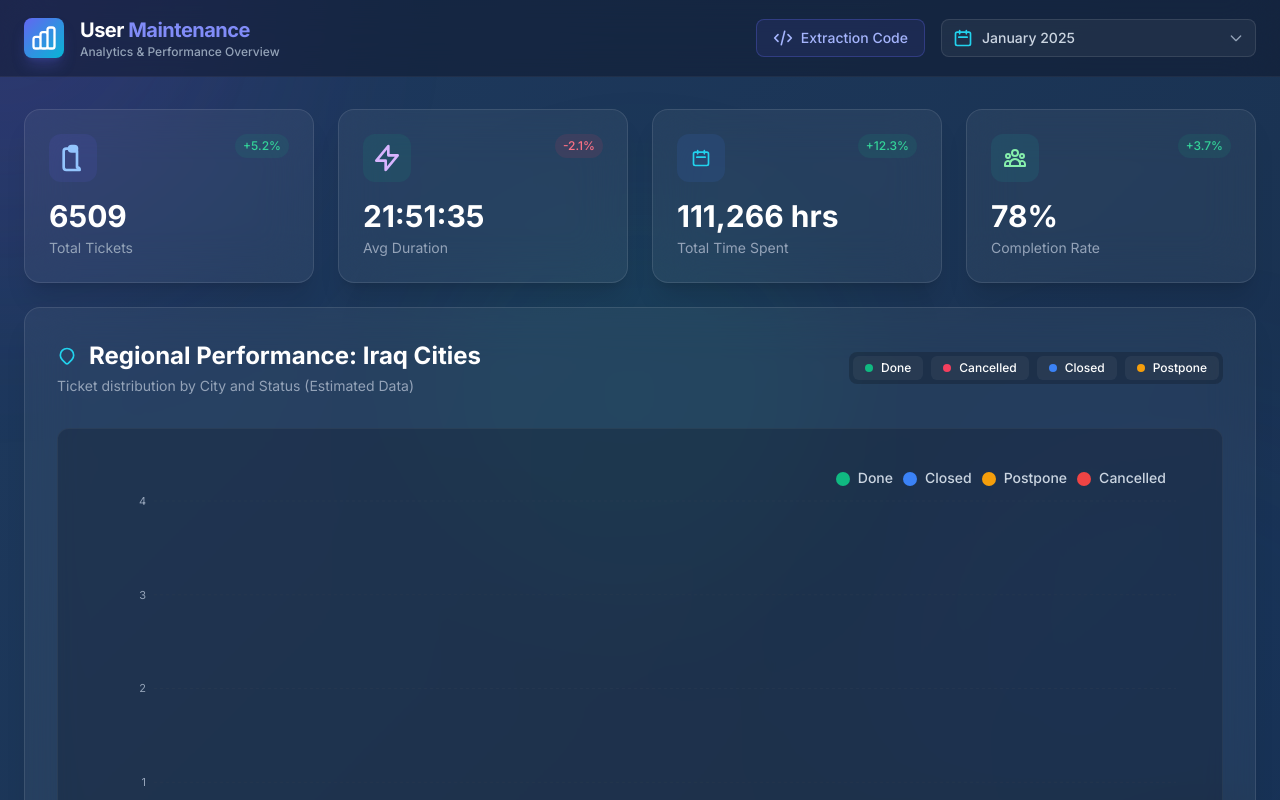
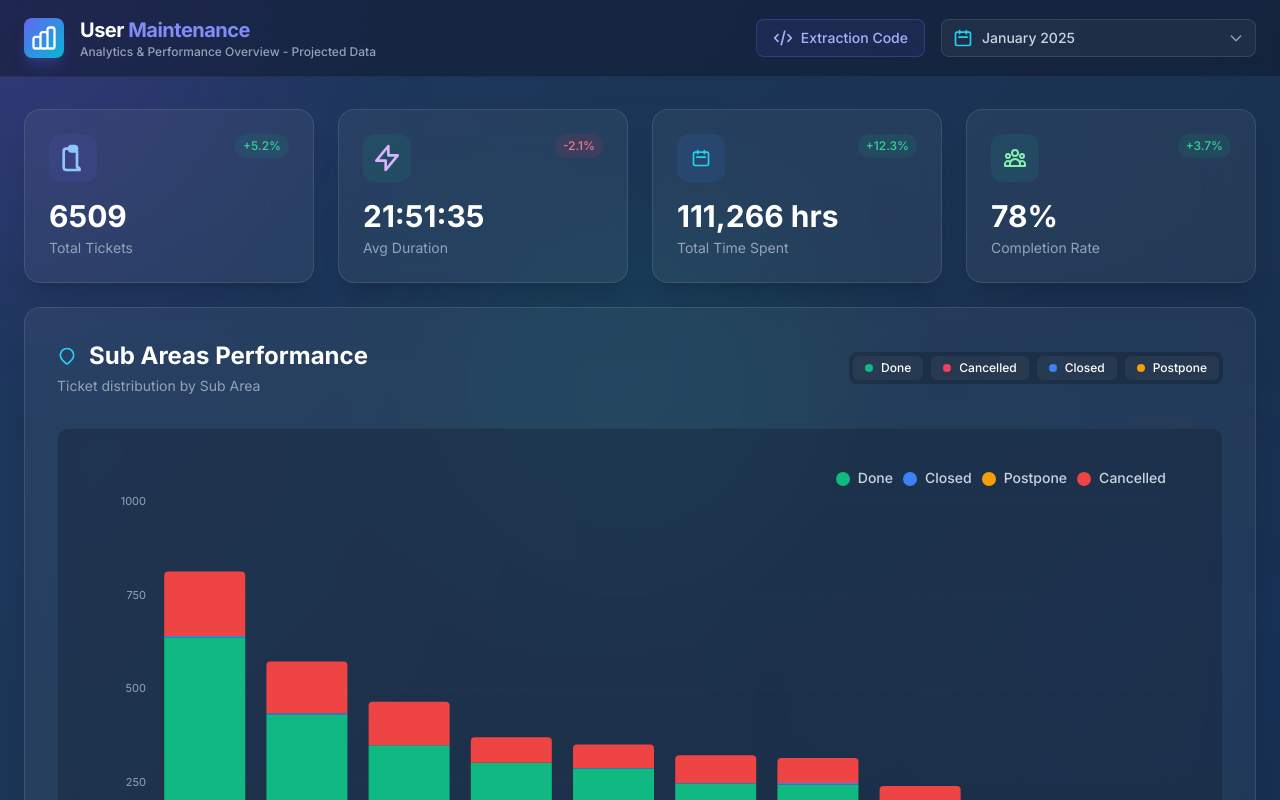
Before and after one commit to bekolo12/user-maintincae-ftth-, a React (Vite) app: page / in a window 1280 px wide. Shown: the top 800 px of the page. Built offline with nearby package versions, Linux system fonts and the light colour scheme.

Commit message:
feat: Refactor charts and remove unused data
Removes TicketAgeChart and DataQualityChart components and their associated data.
Updates CustomTooltip to handle various value types and colors.
Introduces MonthlyTrendChart and updates imports accordingly.

```diff
--- a/App.tsx
+++ b/App.tsx
@@ -5,9 +5,9 @@ import {
   IconInProgress, IconTeam, IconLocation, IconTrophy, IconCode
 } from './components/Icons';
 import {
-  GenericBarChart, GenericDonutChart, CityStatusStackedChart, SubAreaStatusStackedChart,
+  GenericBarChart, GenericDonutChart, SubAreaStatusStackedChart,
   TicketStatusChart, SLAComplianceChart, SubAreaChart,
-  ResolutionTimeChart, ClosureRateChart, TicketAgeChart, DataQualityChart
+  ResolutionTimeChart, ClosureRateChart, MonthlyTrendChart
 } from './components/Charts';
 import SummaryCard from './components/SummaryCard';
 import {
@@ -57,8 +57,6 @@ const LEGACY_DATA_SOURCE = {
   },
   secondary: {
     closed: '1,725',
-    avgAge: '35.5',
-    oldest: '61',
     leaders: '10'
   },
   statusData: [
@@ -93,20 +91,6 @@ const LEGACY_DATA_SOURCE = {
     { name: 'مصطفى تحسين', value: 100 },
     { name: 'أحمد خالد', value: 75 },
     { name: 'Unassigned', value: 38.5 },
-  ],
-  ageData: [
-    { name: '0-7d', value: 450 },
-    { name: '8-14d', value: 380 },
-    { name: '15-30d', value: 520 },
-    { name: '31-45d', value: 420 },
-    { name: '46-61d', value: 155 },
-  ],
-  qualityData: [
-    { subject: 'Status', A: 1673, fullMark: 2000 },
-    { subject: 'Leader', A: 1452, fullMark: 2000 },
-    { subject: 'SubArea', A: 191, fullMark: 2000 },
-    { subject: 'Dates', A: 36, fullMark: 2000 },
-    { subject: 'Dups', A: 33, fullMark: 2000 },
   ],
   cityMetrics: [
     { city: "Baghdad", Done: 1800, Cancelled: 350, Closed: 120, Postpone: 45 },
@@ -171,6 +155,7 @@ const PRO_DATA_SOURCE = {
 };
 
 const MONTHS = [
+  'Total Year 2025',
   'January 2025', 'February 2025', 'March 2025', 'April 2025',
   'May 2025', 'June 2025', 'July 2025', 'August 2025',
   'September 2025', 'October 2025', 'November 2025', 'December 2025 (till 16-12-2025)'
@@ -218,7 +203,22 @@ function convertToHours(timeStr: string): string {
   return timeStr;
 }
 
+// Helper to convert "X days, HH:MM:SS" string to total hours integer
+const parseDurationToHours = (str: string) => {
+  if (!str) return 0;
+  const dayMatch = str.match(/(\d+)\s*days?,\s*(\d+):(\d+):(\d+)/);
+  if (dayMatch) {
+    const days = parseInt(dayMatch[1], 10);
+    const hours = parseInt(dayMatch[2], 10);
+    return (days * 24) + hours;
+  }
+  // Fallback for simple hours
+  if (str.includes('hrs')) return parseInt(str.replace(' hrs', '').replace(/,/g, ''), 10);
+  return 0;
+};
+
 const getPromptDateRange = (rangeValue: string) => {
+  if (rangeValue === 'Total Year 2025') return "for the entire year 2025";
   if (rangeValue.includes(' to ')) {
     const parts = rangeValue.split(' to ');
     return `between '${parts[0]}' and '${parts[1]}'`;
@@ -252,18 +252,121 @@ const App = () => {
   // Helper to check if using Legacy Data (default view) or Monthly Reports
   const isLegacyMode = selectedRange === '2025-10-31 to 2025-11-19';
 
-  const { proData, legacyData, currentCityMetrics, currentSubAreaMetrics } = useMemo(() => {
+  const { proData, legacyData, currentCityMetrics, currentSubAreaMetrics, monthlyTrend } = useMemo(() => {
     // 1. Default Legacy Range
     if (isLegacyMode) {
       return {
           proData: PRO_DATA_SOURCE,
           legacyData: LEGACY_DATA_SOURCE,
           currentCityMetrics: LEGACY_DATA_SOURCE.cityMetrics,
-          currentSubAreaMetrics: LEGACY_DATA_SOURCE.subAreaMetrics
+          currentSubAreaMetrics: LEGACY_DATA_SOURCE.subAreaMetrics,
+          monthlyTrend: null
       };
     }
 
-    // 2. Monthly Data
+    // 2. Total Year Aggregation
+    if (selectedRange === 'Total Year 2025') {
+      const monthKeys = Object.keys(DATA_MAP).filter(k => k.includes('2025'));
+
+      const aggregated = {
+        totalTickets: 0,
+        totalHours: 0,
+        statusCounts: {} as Record<string, number>,
+        durationCounts: {} as Record<string, number>,
+        priorityCounts: {} as Record<string, number>,
+        subAreaCounts: {} as Record<string, any> // Key: subArea name
+      };
+
+      const trendData: any[] = [];
+
+      monthKeys.forEach(key => {
+        const monthData = DATA_MAP[key];
+        const monthName = key.split(' ')[0].substring(0, 3); // Jan, Feb...
+
+        // Summary Aggregation
+        const tickets = monthData.summary.totalTickets || 0;
+        aggregated.totalTickets += tickets;
+        aggregated.totalHours += parseDurationToHours(monthData.summary.totalTime);
+
+        // Chart Aggregations
+        monthData.charts.statusDistribution.forEach((item: any) => {
+          aggregated.statusCounts[item.name] = (aggregated.statusCounts[item.name] || 0) + item.value;
+        });
+        monthData.charts.durationMetrics.forEach((item: any) => {
+          aggregated.durationCounts[item.name] = (aggregated.durationCounts[item.name] || 0) + item.value;
+        });
+        monthData.charts.priorityMetrics.forEach((item: any) => {
+          aggregated.priorityCounts[item.name] = (aggregated.priorityCounts[item.name] || 0) + item.value;
+        });
+
+        // Sub Area Aggregation
+        (monthData.subAreaMetrics || []).forEach((item: any) => {
+           if (!aggregated.subAreaCounts[item.subArea]) {
+             aggregated.subAreaCounts[item.subArea] = { ...item };
+           } else {
+             aggregated.subAreaCounts[item.subArea].Done += item.Done;
+             aggregated.subAreaCounts[item.subArea].Cancelled += item.Cancelled;
+             aggregated.subAreaCounts[item.subArea].Closed += item.Closed;
+             aggregated.subAreaCounts[item.subArea].Postpone += item.Postpone;
+           }
+        });
+
+        // Trend Data Construction
+        const done = monthData.charts.statusDistribution.find((s:any) => s.name === 'Done')?.value || 0;
+        trendData.push({
+          name: monthName,
+          total: tickets,
+          done: done,
+          completionRate: monthData.summary.completionRate || 0
+        });
+      });
+
+      // Transform Aggregated Counts back to Arrays
+      const statusDist = Object.keys(aggregated.statusCounts).map(key => ({
+        name: key, value: aggregated.statusCounts[key], color: PRO_DATA_SOURCE.charts.statusDistribution.find((s:any) => s.name === key)?.color || '#94a3b8'
+      }));
+      const durationMet = Object.keys(aggregated.durationCounts).map(key => ({
+        name: key, value: aggregated.durationCounts[key], color: PRO_DATA_SOURCE.charts.durationMetrics.find((s:any) => s.name === key)?.color || '#94a3b8'
+      }));
+      const priorityMet = Object.keys(aggregated.priorityCounts).map(key => ({
+        name: key, value: aggregated.priorityCounts[key], color: PRO_DATA_SOURCE.charts.priorityMetrics.find((s:any) => s.name === key)?.color || '#94a3b8'
+      }));
+      const subAreaMet = Object.values(aggregated.subAreaCounts).sort((a:any, b:any) => b.Done - a.Done).slice(0, 10); // Top 10
+
+      // Construct ProData
+      const totalHoursFormatted = `${aggregated.totalHours.toLocaleString()} hrs`;
+      const avgDurationHours = Math.round(aggregated.totalHours / aggregated.totalTickets); // Simplified average
+
+      const newProData = {
+        summary: {
+          totalTickets: aggregated.totalTickets,
+          avgDuration: `${avgDurationHours} hrs`,
+          totalTime: totalHoursFormatted,
+          completionRate: Math.round((aggregated.statusCounts['Done'] || 0) / aggregated.totalTickets * 100) || 0
+        },
+        kpis: [
+          { label: "Total Tickets", value: aggregated.totalTickets.toLocaleString(), trend: "N/A", trendDir: "neutral", color: "indigo", icon: "total" },
+          { label: "Avg Duration", value: `${avgDurationHours} hrs`, trend: "N/A", trendDir: "neutral", color: "emerald", icon: "resolution" },
+          { label: "Total Time Spent", value: totalHoursFormatted, trend: "N/A", trendDir: "neutral", color: "blue", icon: "calendar" },
+          { label: "Completion Rate", value: `${Math.round((aggregated.statusCounts['Done'] || 0) / aggregated.totalTickets * 100)}%`, trend: "N/A", trendDir: "neutral", color: "teal", icon: "checklist" }
+        ],
+        charts: {
+          statusDistribution: statusDist,
+          durationMetrics: durationMet,
+          priorityMetrics: priorityMet
+        }
+      };
+
+      return {
+        proData: newProData,
+        legacyData: LEGACY_DATA_SOURCE, // Fallback
+        currentCityMetrics: [],
+        currentSubAreaMetrics: subAreaMet,
+        monthlyTrend: trendData
+      };
+    }
+
+    // 3. Monthly Data
     if (DATA_MAP[selectedRange]) {
       const source = DATA_MAP[selectedRange];
 
@@ -286,7 +389,8 @@ const App = () => {
         proData: transformedPro,
         legacyData: source.legacy,
         currentCityMetrics: source.cityMetrics,
-        currentSubAreaMetrics: source.subAreaMetrics || DUMMY_SUB_AREA_METRICS // Fallback if missing
+        currentSubAreaMetrics: source.subAreaMetrics || DUMMY_SUB_AREA_METRICS, // Fallback if missing
+        monthlyTrend: null
       };
     }
 
@@ -295,7 +399,8 @@ const App = () => {
         proData: PRO_DATA_SOURCE,
         legacyData: LEGACY_DATA_SOURCE,
         currentCityMetrics: LEGACY_DATA_SOURCE.cityMetrics,
-        currentSubAreaMetrics: LEGACY_DATA_SOURCE.subAreaMetrics
+        currentSubAreaMetrics: LEGACY_DATA_SOURCE.subAreaMetrics,
+        monthlyTrend: null
     };
   }, [selectedRange, isLegacyMode]);
 
@@ -357,19 +462,13 @@ const App = () => {
       },
       "secondary": {
         "closed": "String",
-        "avgAge": "String",
-        "oldest": "String",
         "leaders": "String (Top MR Team Leaders)"
       },
       "statusData": [{ "name": "String", "value": "Number", "color": "Hex" }],
       "slaData": [{ "name": "String (Met/Missed)", "value": "Number", "color": "Hex" }],
       "subAreaData": [{ "name": "String (Value from 'MR Team Leader' column)", "value": "Number" }],
       "resolutionData": [{ "name": "String (Value from 'MR Responsible' column)", "value": "Number", "color": "Hex" }],
-      "closureData": [{ "name": "String (Date YYYY-MM-DD)", "value": "Number" }],
-      "ageData": [{ "name": "String", "value": "Number" }],
-      "qualityData": [
-        { "subject": "FTTH User Maintenance", "A": "Number", "fullMark": 2000 }
-      ]
+      "closureData": [{ "name": "String (Date YYYY-MM-DD)", "value": "Number" }]
     }
   }
 }`;
@@ -395,7 +494,7 @@ const App = () => {
                 </div>
                 <div>
                   <h1 className="text-xl font-bold tracking-tight text-white">User <span className="text-indigo-400">Maintenance</span></h1>
-                  <p className="text-slate-400 text-xs font-medium">Analytics & Performance Overview</p>
+                  <p className="text-slate-400 text-xs font-medium">Analytics & Performance Overview - Projected Data</p>
                 </div>
               </div>
 
@@ -461,36 +560,23 @@ const App = () => {
               })}
             </div>
 
-             {/* === REGIONAL ANALYSIS SECTION (Big Chart) === */}
+            {/* === MONTHLY TREND CHART (Visible only for Total Year) === */}
+            {monthlyTrend && (
               <div className="bg-white/5 backdrop-blur-xl border border-white/10 rounded-2xl p-8 shadow-xl">
                 <div className="flex items-center justify-between mb-8">
                   <div>
                      <h3 className="text-2xl font-bold text-white flex items-center gap-3">
-                    <IconLocation />
-                    Regional Performance: Iraq Cities
+                      <IconTrending />
+                      Monthly Performance Trends
                     </h3>
-                  <p className="text-slate-400 text-sm mt-1">Ticket distribution by City and Status (Estimated Data)</p>
-                </div>
-                <div className="flex gap-2 text-xs font-medium bg-black/20 p-1 rounded-lg">
-                   <div className="flex items-center gap-2 px-3 py-1 rounded-md bg-white/5">
-                      <div className="w-2 h-2 rounded-full bg-emerald-500"></div> Done
-                   </div>
-                   <div className="flex items-center gap-2 px-3 py-1 rounded-md bg-white/5">
-                      <div className="w-2 h-2 rounded-full bg-rose-500"></div> Cancelled
-                   </div>
-                   <div className="flex items-center gap-2 px-3 py-1 rounded-md bg-white/5">
-                      <div className="w-2 h-2 rounded-full bg-blue-500"></div> Closed
-                   </div>
-                   <div className="flex items-center gap-2 px-3 py-1 rounded-md bg-white/5">
-                      <div className="w-2 h-2 rounded-full bg-amber-500"></div> Postpone
+                    <p className="text-slate-400 text-sm mt-1">Comparision of Ticket Volumes and SLA Compliance across the year</p>
                   </div>
                 </div>
-              </div>
-
-              <div className="h-[500px] w-full bg-slate-900/30 rounded-xl border border-white/5 p-4">
-                <CityStatusStackedChart data={currentCityMetrics || []} />
+                <div className="h-[400px] w-full bg-slate-900/30 rounded-xl border border-white/5 p-4">
+                  <MonthlyTrendChart data={monthlyTrend} />
                 </div>
               </div>
+            )}
 
             {/* === SUB AREAS SECTION (New Chart) === */}
             <div className="bg-white/5 backdrop-blur-xl border border-white/10 rounded-2xl p-8 shadow-xl">
@@ -500,7 +586,7 @@ const App = () => {
                     <IconLocation />
                     Sub Areas Performance
                   </h3>
-                  <p className="text-slate-400 text-sm mt-1">Ticket distribution by Sub Area (Estimated Data)</p>
+                  <p className="text-slate-400 text-sm mt-1">Ticket distribution by Sub Area</p>
                 </div>
                 <div className="flex gap-2 text-xs font-medium bg-black/20 p-1 rounded-lg">
                    <div className="flex items-center gap-2 px-3 py-1 rounded-md bg-white/5">
@@ -625,7 +711,7 @@ const App = () => {
                 tagColor="bg-blue-500/20"
               />
               <SummaryCard
-                title="SLA Compliance"
+                title="SLA Completion Rate"
                 value={legacyData.summary.sla}
                 subValue="Excellent"
                 icon={<IconSLA />}
@@ -648,7 +734,7 @@ const App = () => {
               />
               <SummaryCard
                 title="Avg Resolution"
-                value={legacyData.summary.avgRes}
+                value={legacyData.summary.avgRes.toString().includes('hrs') ? legacyData.summary.avgRes : `${legacyData.summary.avgRes} hrs`}
                 subValue="Fast"
                 icon={<IconResolution />}
                 gradient="bg-gradient-to-br from-purple-600/20 to-purple-900/20"
@@ -660,11 +746,8 @@ const App = () => {
             </div>
 
             {/* Legacy Stats Row */}
-            <div className="grid grid-cols-2 md:grid-cols-4 gap-4">
+            <div className="grid grid-cols-1 md:grid-cols-4 gap-4">
               {[
-                { label: 'Closed Tickets', value: legacyData.secondary.closed, sub: '44.2%', color: 'text-green-400' },
-                { label: 'Avg Ticket Age', value: legacyData.secondary.avgAge, sub: 'Days', color: 'text-blue-400' },
-                { label: 'Oldest Ticket', value: legacyData.secondary.oldest, sub: 'Days', color: 'text-red-400' },
                 { label: 'Team Leaders', value: legacyData.secondary.leaders ? legacyData.secondary.leaders.split(',').length : 'N/A', sub: 'Samarra', color: 'text-amber-400' },
               ].map((item, idx) => (
                 <div key={idx} className="bg-white/5 border border-white/10 rounded-xl p-4 text-center backdrop-blur-sm hover:bg-white/10 transition-colors">
@@ -686,7 +769,7 @@ const App = () => {
 
               <div className="bg-white/5 border border-white/10 rounded-2xl p-6 backdrop-blur-md">
                 <h3 className="text-lg font-bold mb-6 flex items-center gap-2 text-gray-200">
-                  <IconTeam /> SLA Compliance by Team Leader
+                  <IconTeam /> SLA Completion Rate by Team Leader
                 </h3>
                 <SLAComplianceChart data={legacyData.slaData} />
               </div>
@@ -747,23 +830,6 @@ const App = () => {
                       <p className="text-red-400 text-sm font-bold">{legacyData.slaData.find((s:any) => s.name === 'Missed')?.value || 0} Tickets</p>
                   </div>
                 </div>
-              </div>
-            </div>
-
-             {/* Legacy Quality & Age */}
-            <div className="grid grid-cols-1 lg:grid-cols-2 gap-6">
-              <div className="bg-white/5 border border-white/10 rounded-2xl p-6 backdrop-blur-md">
-                <h3 className="text-lg font-bold mb-6 flex items-center gap-2 text-gray-200">
-                  <IconCalendar /> Ticket Age Analysis
-                </h3>
-                <TicketAgeChart data={legacyData.ageData} />
-              </div>
-
-              <div className="bg-white/5 border border-white/10 rounded-2xl p-6 backdrop-blur-md">
-                <h3 className="text-lg font-bold mb-6 flex items-center gap-2 text-red-200">
-                  <IconAlert /> Data Quality Issues
-                </h3>
-                <DataQualityChart data={legacyData.qualityData} />
               </div>
             </div>
 
--- a/components/Charts.tsx
+++ b/components/Charts.tsx
@@ -2,7 +2,8 @@ import React from 'react';
 import {
   PieChart, Pie, Cell, ResponsiveContainer,
   BarChart, Bar, XAxis, YAxis, Tooltip, Legend,
-  CartesianGrid, RadarChart, PolarGrid, PolarAngleAxis, PolarRadiusAxis, Radar
+  CartesianGrid, RadarChart, PolarGrid, PolarAngleAxis, PolarRadiusAxis, Radar,
+  ComposedChart, Line
 } from 'recharts';
 
 // --- Shared Components ---
@@ -13,17 +14,14 @@ const CustomTooltip = ({ active, payload, label }: any) => {
       <div className="bg-slate-900 border border-white/10 p-3 rounded-lg shadow-xl backdrop-blur-md z-50">
         <p className="text-slate-400 text-xs font-medium mb-1">{label}</p>
         {payload.map((p: any, idx: number) => (
-          <p key={idx} className="text-white font-bold text-sm flex justify-between gap-4" style={{ color: p.color || p.fill }}>
+          <p key={idx} className="text-white font-bold text-sm flex justify-between gap-4" style={{ color: p.color || p.fill || p.stroke }}>
             <span>{p.name}:</span>
-            <span>{p.value.toLocaleString()}</span>
+            <span>{typeof p.value === 'number' ? p.value.toLocaleString() : p.value}</span>
           </p>
         ))}
         {payload.length > 1 && (
            <div className="mt-2 pt-2 border-t border-white/10">
-             <p className="text-white font-bold text-sm flex justify-between gap-4">
-               <span>Total:</span>
-               <span>{payload.reduce((acc: number, curr: any) => acc + curr.value, 0).toLocaleString()}</span>
-             </p>
+             {/* Optional Total Calculation if needed, though simpler is better here */}
            </div>
         )}
       </div>
@@ -175,6 +173,40 @@ export const SubAreaStatusStackedChart = ({ data }: ChartProps) => (
   </ResponsiveContainer>
 );
 
+export const MonthlyTrendChart = ({ data }: ChartProps) => (
+  <ResponsiveContainer width="100%" height="100%">
+    <ComposedChart data={data} margin={{ top: 20, right: 20, left: -20, bottom: 5 }}>
+      <CartesianGrid strokeDasharray="3 3" vertical={false} stroke="#334155" opacity={0.3} />
+      <XAxis
+        dataKey="name"
+        tick={{ fill: '#94a3b8', fontSize: 12 }}
+        axisLine={false}
+        tickLine={false}
+        dy={10}
+      />
+      <YAxis
+        yAxisId="left"
+        tick={{ fill: '#94a3b8', fontSize: 11 }}
+        axisLine={false}
+        tickLine={false}
+      />
+      <YAxis
+        yAxisId="right"
+        orientation="right"
+        tick={{ fill: '#94a3b8', fontSize: 11 }}
+        axisLine={false}
+        tickLine={false}
+        unit="%"
+      />
+      <Tooltip content={<CustomTooltip />} cursor={{ fill: 'rgba(255,255,255,0.05)' }} />
+      <Legend verticalAlign="top" align="right" height={36} />
+      <Bar yAxisId="left" dataKey="total" name="Total Tickets" fill="#6366f1" radius={[4, 4, 0, 0]} barSize={20} />
+      <Bar yAxisId="left" dataKey="done" name="Done" fill="#10b981" radius={[4, 4, 0, 0]} barSize={20} />
+      <Line yAxisId="right" type="monotone" dataKey="completionRate" name="Completion Rate %" stroke="#f59e0b" strokeWidth={3} dot={{ r: 4, fill: '#f59e0b' }} activeDot={{ r: 6 }} />
+    </ComposedChart>
+  </ResponsiveContainer>
+);
+
 // --- Restored Legacy Charts (For User Maintenance Dashboard) ---
 
 export const TicketStatusChart = ({ data }: ChartProps) => (
@@ -273,26 +305,3 @@ export const ClosureRateChart = ({ data }: ChartProps) => (
     </BarChart>
   </ResponsiveContainer>
 );
-
-export const TicketAgeChart = ({ data }: ChartProps) => (
-  <ResponsiveContainer width="100%" height={250}>
-    <BarChart data={data}>
-      <CartesianGrid strokeDasharray="3 3" vertical={false} opacity={0.1} />
-      <XAxis dataKey="name" tick={{ fill: '#9ca3af', fontSize: 11 }} axisLine={false} tickLine={false} />
-      <Tooltip content={<CustomTooltip />} cursor={{ fill: 'rgba(255,255,255,0.05)' }} />
-      <Bar dataKey="value" fill="#f59e0b" radius={[4, 4, 0, 0]} />
-    </BarChart>
-  </ResponsiveContainer>
-);
-
-export const DataQualityChart = ({ data }: ChartProps) => (
-  <ResponsiveContainer width="100%" height={250}>
-    <RadarChart cx="50%" cy="50%" outerRadius="80%" data={data}>
-      <PolarGrid opacity={0.2} />
-      <PolarAngleAxis dataKey="subject" tick={{ fill: '#9ca3af', fontSize: 11 }} />
-      <PolarRadiusAxis angle={30} domain={[0, 2000]} tick={false} axisLine={false} />
-      <Radar name="Missing Data" dataKey="A" stroke="#ef4444" fill="#ef4444" fillOpacity={0.4} />
-      <Tooltip content={<CustomTooltip />} />
-    </RadarChart>
-  </ResponsiveContainer>
-);
```
Also changed, not shown: 1 other file (tests, documents, lock files or other folders). Lines whose indentation alone changed are shown as unchanged.
